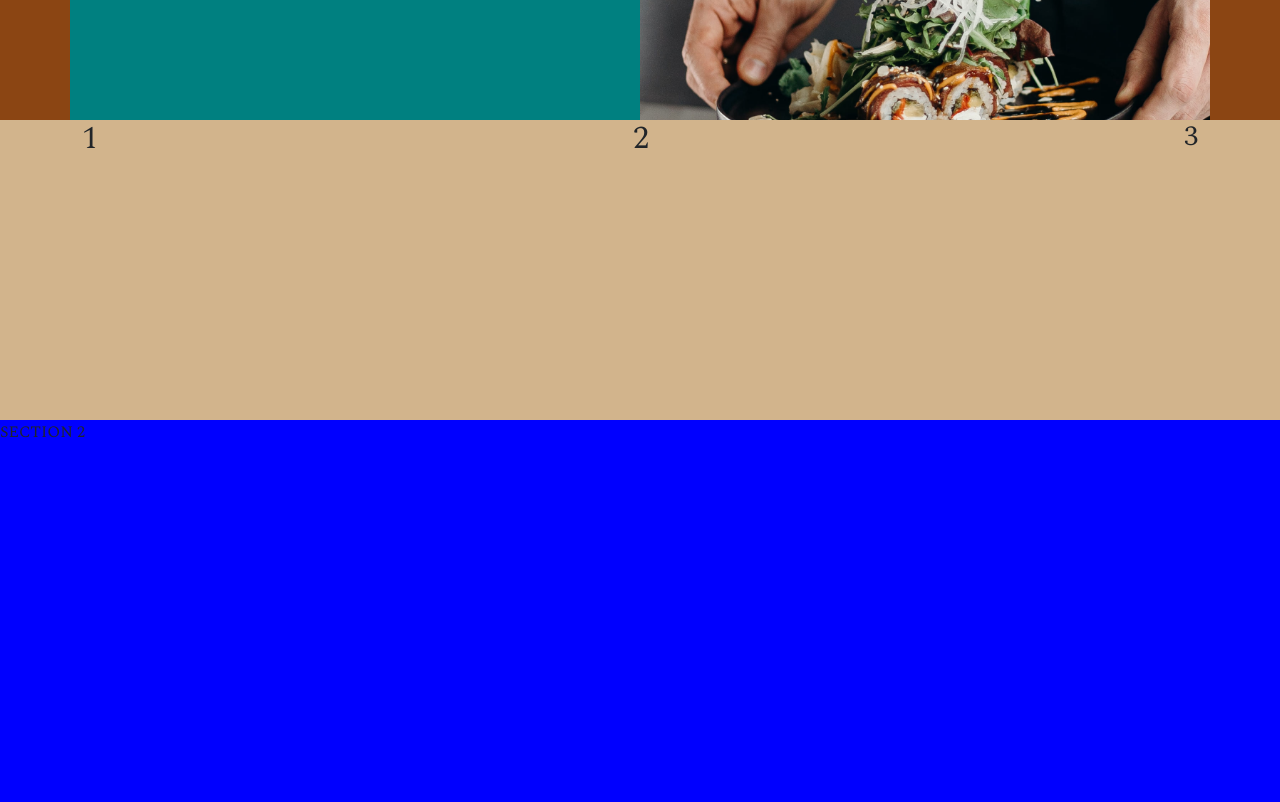
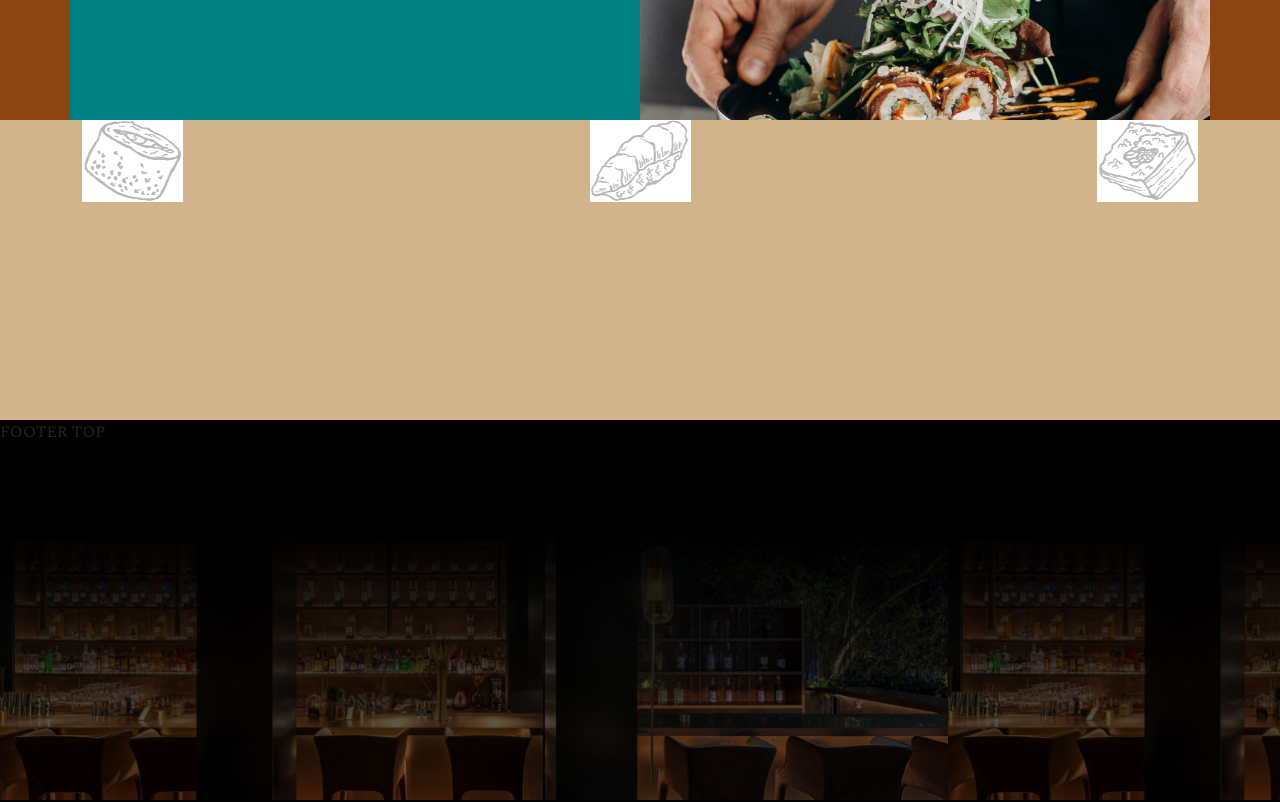
Before and after one commit to matteofab10/proj-html-vuejs, a Vue app: page / in a window 1280 px wide. Shown: the part 1180-1982 px from the top of the page. Built offline with nearby package versions, Linux system fonts and the light colour scheme.

Commit message:
preparo header, una section e il footer

```diff
--- a/src/components/Main.vue
+++ b/src/components/Main.vue
@@ -16,14 +16,20 @@
 
       <div class="mf-food-bottom">
         <div class="mf-food-bottom-box container">
-          <h2>1</h2>
-          <h2>2</h2>
-          <h3>3</h3>
+          <div class="mf-food-bottom-card">
+            <img src="../assets/img/sushi-1.png" alt="sushi-1-png">
+          </div>
+          <div class="mf-food-bottom-card">
+            <img src="../assets/img/sushi-2.png" alt="sushi-2-png">
+          </div>
+          <div class="mf-food-bottom-card">
+            <img src="../assets/img/sushi-3.png" alt="sushi-3-png">
+          </div>
         </div>
       </div>
 
     </section>
-    <section class="section-2">
+    <!-- <section class="section-2">
       SECTION 2
     </section>
     <section class="section-3">
@@ -43,7 +49,7 @@
     </section>
     <section class="section-8">
       SECTION 8
-    </section>
+    </section> -->
   </main>
 </template>
 
```
